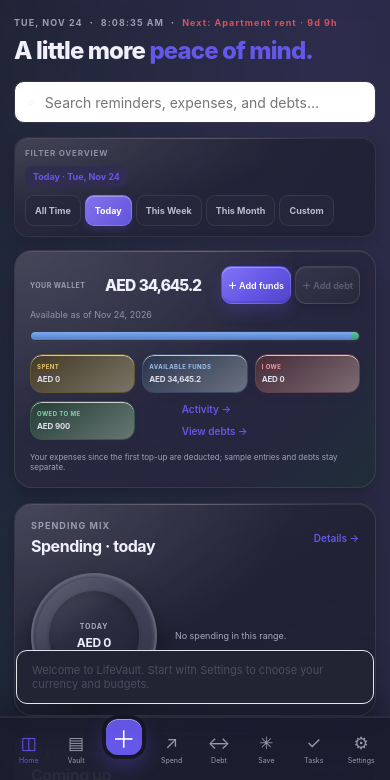
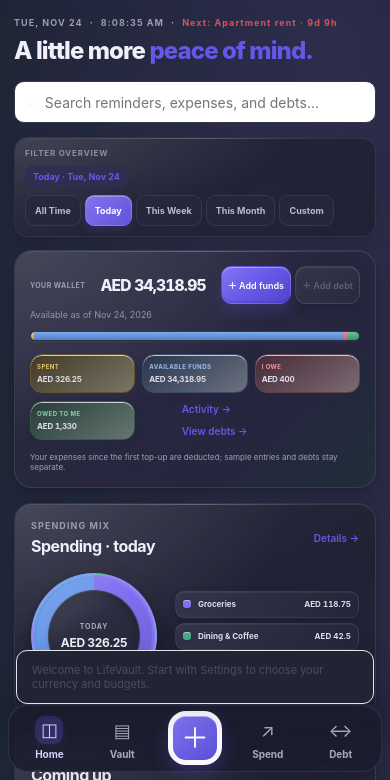
Before and after one commit to sadikkirya4-dot/Ai-Scanner, a plain HTML site: page index.html in a window 390 px wide. Both pictures are taken after a click on the button "Switch to dark mode". Shown: the part 64-844 px from the top of the page. Drawn offline with Linux system fonts and the light colour scheme.

Commit message:
chore: push local retro updates to remote main branch

```diff
--- a/app.js
+++ b/app.js
@@ -344,6 +344,18 @@
         await Promise.all(categorySamples.filter((sample) => !expenses.some((expense) => expense.id === sample.id))
           .map((expense) => database.put("expenses", expense)));
         await database.put("meta", { key: "rich-category-samples-v1", value: true });
+      }
+      const todaySpendingSeed = await database.get("meta", "today-spending-samples-v1");
+      if (!todaySpendingSeed?.value) {
+        const expenses = await database.all("expenses");
+        const todaySamples = [
+          { id: "sample-today-grocery", name: "Groceries", productId: "sample-product-milk", category: "Groceries", vendor: "Carrefour", amount: 118.75, quantity: 1, unitPrice: 118.75, vat: 5, date: todayISO(), sample: true, createdAt: Date.now() },
+          { id: "sample-today-coffee", name: "Coffee and breakfast", productId: "", category: "Dining & Coffee", vendor: "Starbucks", amount: 42.5, quantity: 2, unitPrice: 21.25, vat: 5, date: todayISO(), sample: true, createdAt: Date.now() - 100 },
+          { id: "sample-today-fuel", name: "Vehicle fuel", productId: "sample-product-fuel", category: "Fuel & Transport", vendor: "ENOC", amount: 165, quantity: 34, unitPrice: 4.85, vat: 0, date: todayISO(), sample: true, createdAt: Date.now() - 200 }
+        ];
+        await Promise.all(todaySamples.filter((sample) => !expenses.some((expense) => expense.id === sample.id))
+          .map((expense) => database.put("expenses", expense)));
+        await database.put("meta", { key: "today-spending-samples-v1", value: true });
       }
       return;
     }
@@ -383,6 +395,9 @@
       }
     ];
     const expenseSamples = [
+      { id: "sample-today-grocery", name: "Groceries", productId: "sample-product-milk", category: "Groceries", vendor: "Carrefour", amount: 118.75, quantity: 1, unitPrice: 118.75, vat: 5, date: todayISO(), sample: true, createdAt: now },
+      { id: "sample-today-coffee", name: "Coffee and breakfast", productId: "", category: "Dining & Coffee", vendor: "Starbucks", amount: 42.5, quantity: 2, unitPrice: 21.25, vat: 5, date: todayISO(), sample: true, createdAt: now - 100 },
+      { id: "sample-today-fuel", name: "Vehicle fuel", productId: "sample-product-fuel", category: "Fuel & Transport", vendor: "ENOC", amount: 165, quantity: 34, unitPrice: 4.85, vat: 0, date: todayISO(), sample: true, createdAt: now - 200 },
       { id: "sample-grocery-1", name: "Pantry groceries", productId: "sample-product-milk", category: "Groceries", vendor: "Carrefour", amount: 84.5, quantity: 1, unitPrice: 84.5, vat: 5, date: dateInCurrentMonth(5), sample: true, createdAt: now - 3000 },
       { id: "sample-grocery-2", name: "Whole milk", productId: "sample-product-milk", category: "Groceries", vendor: "Carrefour", amount: 78, quantity: 6, unitPrice: 12.38, vat: 5, date: dateInCurrentMonth(2), sample: true, createdAt: now - 2000 },
       { id: "sample-grocery-3", name: "Fresh vegetables", productId: "sample-product-vegetables", category: "Groceries", vendor: "Fresh Market", amount: 46.75, quantity: 1, unitPrice: 46.75, vat: 5, date: dateOffset(-8), sample: true, createdAt: now - 2900 },
@@ -638,7 +653,7 @@
     renderCategoryPie($("#dashboard-breakdown"), overviewExpenses, Object.keys(CATEGORIES.expense), presentation.caption);
 
     const walletSummary = getWalletSummary(data.wallet, expenses, range);
-    const debtSummary = getDebtSummary(data.debts, range);
+    const debtSummary = getDebtSummary(data.debts);
     $("#wallet-available").textContent = money(walletSummary.available);
     $("#wallet-out-of").textContent = range
       ? `Available as of ${localDate(walletSummary.asOfDate)}`
@@ -662,7 +677,7 @@
     });
     $("#wallet-analytics").setAttribute("aria-label",
       `Relative metric comparison; segment widths represent ${metricParts.map(([, name, amount]) => `${name.toLowerCase()} ${money(amount)}`).join(", ")}. These values are not a combined wallet balance.`);
-    const allDebtSummary = getDebtSummary(data.debts, range);
+    const allDebtSummary = getDebtSummary(data.debts);
     const openDebtCount = allDebtSummary.oweCount + allDebtSummary.owedCount;
     $("#debt-count").textContent = String(openDebtCount);
 
--- a/index.html
+++ b/index.html
@@ -201,9 +201,6 @@
     <button class="mobile-add" data-action="quick-add" aria-label="Quick add">＋</button>
     <button class="mobile-nav-link" data-view="expenses"><span>↗</span><small>Spend</small></button>
     <button class="mobile-nav-link" data-view="debts"><span>↔</span><small>Debt</small></button>
-    <button class="mobile-nav-link" data-view="bulk"><span>✳</span><small>Save</small></button>
-    <button class="mobile-nav-link" data-view="tasks"><span>✓</span><small>Tasks</small></button>
-    <button class="mobile-nav-link" data-view="settings"><span>⚙</span><small>Settings</small></button>
   </nav>
 
   <div class="toast-region" id="toast-region" aria-live="polite" aria-atomic="true"></div>
--- a/styles.css
+++ b/styles.css
@@ -444,13 +444,16 @@ body.dark .shopping-panel,body.dark .settings-card { background: var(--surface);
   .expense-actions .mini-action span { display: none; }
   .settings-grid { grid-template-columns: 1fr; }
   .settings-card { padding: 14px; }
-  .mobile-nav { position: fixed; z-index: 10; inset: auto 0 0; display: flex; align-items: center; justify-content: space-around; height: calc(62px + env(safe-area-inset-bottom)); padding: 4px 8px env(safe-area-inset-bottom); border-top: 1px solid var(--border); background: rgba(255,255,255,.94); backdrop-filter: blur(18px); }
-  body.dark .mobile-nav { background: rgba(29,30,44,.96); }
-  .mobile-nav-link { display: flex; flex: 1; flex-direction: column; align-items: center; justify-content: center; gap: 3px; height: 50px; border: 0; background: transparent; color: #999bab; cursor: pointer; }
-  .mobile-nav-link span { font-size: 17px; }
-  .mobile-nav-link small { font-size: 8px; }
+  .mobile-nav { position: fixed; z-index: 10; right: 10px; bottom: calc(10px + env(safe-area-inset-bottom)); left: 10px; display: grid; grid-template-columns: repeat(5,minmax(0,1fr)); align-items: center; height: 68px; padding: 7px 6px; border: 1px solid rgba(220,220,236,.88); border-radius: 22px; background: rgba(255,255,255,.92); box-shadow: 0 12px 32px rgba(50,48,83,.16),0 2px 8px rgba(50,48,83,.08),inset 0 1px 0 rgba(255,255,255,.9); backdrop-filter: blur(22px) saturate(170%); }
+  body.dark .mobile-nav { border-color: rgba(255,255,255,.09); background: rgba(29,30,44,.94); box-shadow: 0 14px 34px rgba(0,0,0,.36),inset 0 1px 0 rgba(255,255,255,.07); }
+  .mobile-nav-link { position: relative; display: flex; width: 100%; min-width: 44px; height: 54px; flex-direction: column; align-items: center; justify-content: center; gap: 4px; border: 0; border-radius: 15px; background: transparent; color: #8b8d9e; cursor: pointer; -webkit-tap-highlight-color: transparent; }
+  .mobile-nav-link span { display: grid; place-items: center; width: 28px; height: 28px; border-radius: 9px; font-size: 18px; line-height: 1; transition: background .18s,color .18s,transform .18s; }
+  .mobile-nav-link small { font-size: 10px; line-height: 1; font-weight: 700; letter-spacing: -.1px; }
   .mobile-nav-link.active { color: var(--purple); }
-  .mobile-add { display: grid; place-items: center; width: 45px; height: 45px; flex: 0 0 auto; margin: -24px 5px 0; border: 4px solid var(--bg); border-radius: 16px; background: var(--purple); color: #fff; box-shadow: 0 5px 13px #6558e849; font-size: 24px; cursor: pointer; }
+  .mobile-nav-link.active span { background: var(--purple-soft); transform: translateY(-1px); }
+  .mobile-nav-link:active span { transform: scale(.92); }
+  .mobile-add { display: grid; place-items: center; justify-self: center; width: 54px; height: 54px; border: 5px solid rgba(255,255,255,.96); border-radius: 18px; background: linear-gradient(145deg,#8175f5,#5a4ed4); color: #fff; box-shadow: 0 8px 18px rgba(101,88,232,.38),0 2px 5px rgba(101,88,232,.24),inset 0 1px 0 rgba(255,255,255,.38); font-size: 28px; line-height: 1; cursor: pointer; -webkit-tap-highlight-color: transparent; }
+  .mobile-add:active { transform: scale(.94); }
   .toast-region { right: 12px; bottom: calc(76px + env(safe-area-inset-bottom)); left: 12px; align-items: center; }
   .app-dialog { padding: 18px; }
   .compact-dialog { padding: 25px 20px; }
@@ -917,10 +920,10 @@ body.dark .chart-date-range input { border-color: var(--border); }
   .wallet-meta .text-button { justify-self: end; align-self: center; margin: 0; }
   .wallet-meta > .wallet-quick-links { justify-self: end; align-self: center; margin: 0; }
   .wallet-meta > .wallet-quick-links .text-button { justify-self: start; align-self: flex-start; margin: 0; }
-  .mobile-nav { padding-right: 4px; padding-left: 4px; }
-  .mobile-add { width: 40px; height: 40px; margin-right: 2px; margin-left: 2px; }
-  .mobile-nav-link { min-width: 0; }
-  .mobile-nav-link small { font-size: 7px; }
+  .mobile-nav { right: 8px; left: 8px; height: 66px; padding: 6px 4px; border-radius: 20px; }
+  .mobile-add { width: 52px; height: 52px; }
+  .mobile-nav-link { height: 52px; min-width: 44px; }
+  .mobile-nav-link small { font-size: 10px; }
 }
 
 .kpi-card {
@@ -1149,18 +1152,13 @@ body.dark .pie-legend-row {
   #view-dashboard .upcoming-panel,#view-dashboard .spend-panel { padding: 16px; }
   .pie-chart { box-shadow: 0 9px 20px rgba(70,58,150,.16),0 2px 5px rgba(70,58,150,.07),inset 0 2px 3px rgba(255,255,255,.82); }
   .mobile-nav {
-    right: env(safe-area-inset-right);
-    bottom: 0;
-    left: env(safe-area-inset-left);
-    width: auto;
-    height: calc(64px + env(safe-area-inset-bottom));
-    padding: 4px max(5px,env(safe-area-inset-left)) max(4px,env(safe-area-inset-bottom));
-    border-top-color: rgba(225,224,241,.72);
-    background: rgba(250,250,255,.82);
-    box-shadow: 0 -12px 34px rgba(43,39,91,.1),inset 0 1px 0 rgba(255,255,255,.94);
+    right: max(8px,env(safe-area-inset-right));
+    bottom: calc(8px + env(safe-area-inset-bottom));
+    left: max(8px,env(safe-area-inset-left));
+    height: 68px;
   }
-  .mobile-nav-link { min-height: 48px; }
-  .mobile-add { width: 44px; height: 44px; }
+  .mobile-nav-link { height: 54px; }
+  .mobile-add { width: 54px; height: 54px; }
   .button,.icon-button { min-height: 44px; }
   .icon-button:not(.theme-toggle) { width: 44px; height: 44px; }
   .theme-toggle { width: 40px; min-width: 40px; height: 40px; min-height: 40px; }
@@ -1176,6 +1174,9 @@ body.dark .pie-legend-row {
     background: rgba(27,28,44,.88);
     box-shadow: 0 -12px 34px rgba(0,0,0,.28),inset 0 1px 0 rgba(255,255,255,.07);
   }
+  body.dark .mobile-nav-link { color: #aaaabd; }
+  body.dark .mobile-nav-link.active { color: #d7d2ff; }
+  body.dark .mobile-nav-link.active span { background: rgba(101,88,232,.24); }
 }
 @media (hover: none) {
   .kpi-card:hover,.vault-card:hover,.bulk-card:hover { transform: none; }
--- a/sw.js
+++ b/sw.js
@@ -1,4 +1,4 @@
-const CACHE_NAME = "lifevault-shell-v21";
+const CACHE_NAME = "lifevault-shell-v22";
 const APP_SHELL = ["./", "./index.html", "./styles.css", "./app.js", "./manifest.json", "./icon.svg"];
 
 self.addEventListener("install", (event) => {
```
